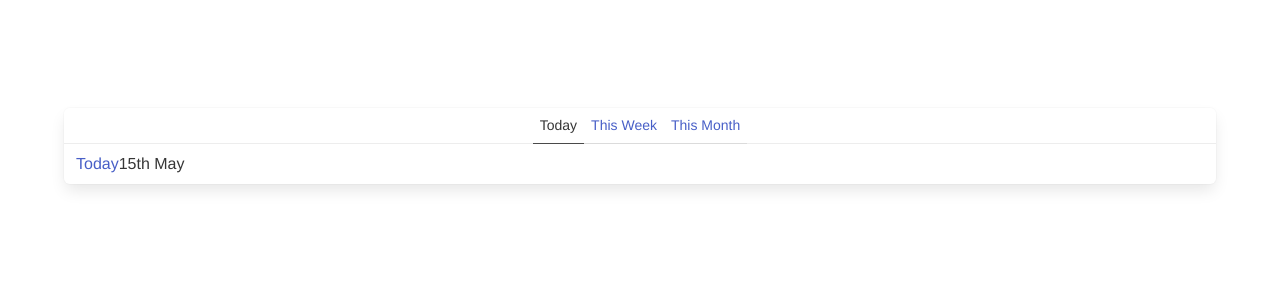
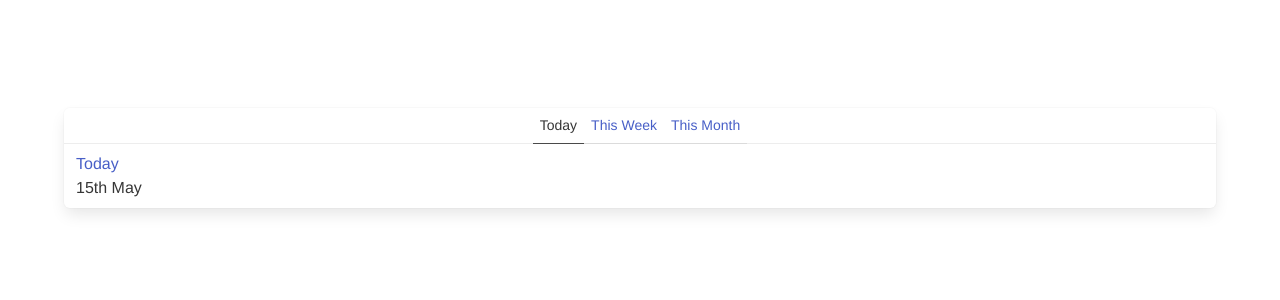
Before and after one commit to alekseypetrenko/Vue-JS-3-The-Composition-API-udemy, a Vue app: page / in a window 1280 px wide. Shown: the top 300 px of the page. Built offline with nearby package versions, Linux system fonts and the light colour scheme.

Commit message:
add flex styles

```diff
--- a/src/components/TimelinePost.vue
+++ b/src/components/TimelinePost.vue
@@ -1,7 +1,9 @@
 <template>
   <a :key="post.id" class="panel-block">
-    <a>{{ post.title }}</a>
-    <div>{{ post.created.format("Do MMM") }}</div>
+    <div class="is-flex is-flex-direction-column is-align-items-flex-start">
+      <a>{{ post.title }}</a>
+      <div>{{ post.created.format("Do MMM") }}</div>
+    </div>
   </a>
 </template>
 
```
